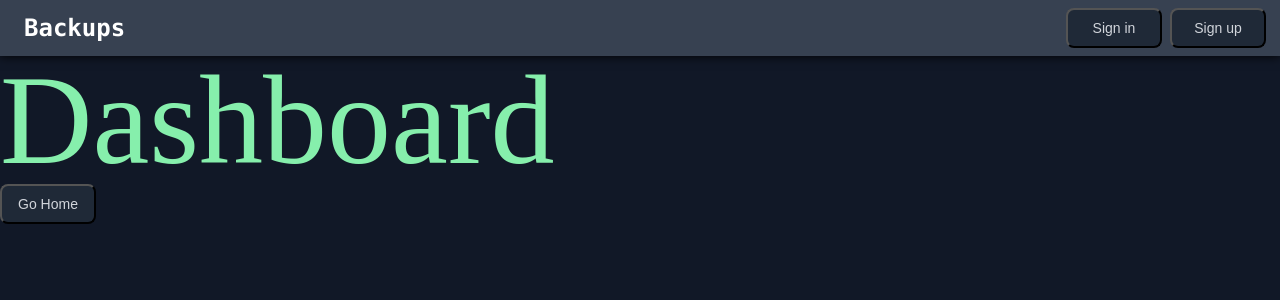
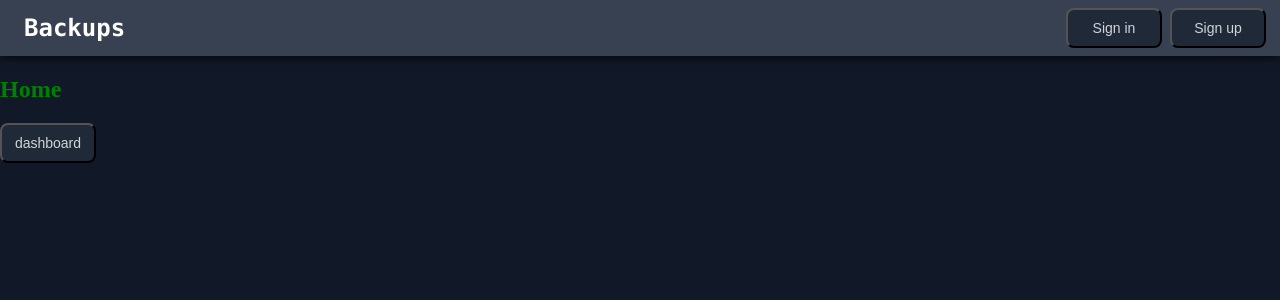
Before and after one commit to AguHDS/Backups, a React (Vite) app in the folder frontend/: page / in a window 1280 px wide. Shown: the top 300 px of the page. Built offline with nearby package versions, Linux system fonts and the light colour scheme.

Commit message:
\#14 logout management created (front and back)

```diff
--- a/frontend/src/App.jsx
+++ b/frontend/src/App.jsx
@@ -36,13 +36,13 @@ const App = () => {
         <NavBar />
         <Routes>
           {/* public routes */}
-          <Route path="/" element={<Dashboard />} />
+          <Route path="/" element={<Home />} />
           <Route path="/sign-in" element={<SignIn />} />
           <Route path="/sign-up" element={<SignUp />} />
           <Route path="/profile" element={<Profile />} />
 
           {/* protected routes */}
-          <Route path="/home" element={ <ProtectedRoute> <Home /> </ProtectedRoute>} />
+          <Route path="/dashboard" element={ <ProtectedRoute> <Dashboard /> </ProtectedRoute>} />
           <Route path="/account-settings" element={ <ProtectedRoute> <AccountSettings /> </ProtectedRoute>} />
 
           <Route path="/*" element={<Navigate to="NotFound" />} />
--- a/frontend/src/components/common/navBar/account-options/AccountOptions.jsx
+++ b/frontend/src/components/common/navBar/account-options/AccountOptions.jsx
@@ -5,7 +5,18 @@ import { ChevronDownIcon } from "@heroicons/react/20/solid";
 //react router
 import { Link } from "react-router-dom";
 
-export default function AccountOptions({username}) {
+//redux
+import { useDispatch } from "react-redux";
+import { logout } from "../../../../redux/features/authThunks";
+
+export default function AccountOptions({ username }) {
+  const dispatch = useDispatch();
+
+  const handleLogout = (e)=> {
+    e.preventDefault();
+    dispatch(logout());
+  }
+
   return (
     <Menu as="div" className="relative inline-block text-left">
       <div>
@@ -41,7 +52,7 @@ export default function AccountOptions({username}) {
           <div className="text-white bg-white h-[1px] w-full my-3"></div>
           <Link to="/">
             <MenuItem>
-            <button className="bg-[#212b3c] cursor-pointer w-full text-start text-base px-3 border-none text-white rounded">
+              <button onClick={handleLogout} className="bg-[#212b3c] cursor-pointer w-full text-start text-base px-3 border-none text-white rounded">
                 Logout
               </button>
             </MenuItem>
--- a/frontend/src/components/common/protectedRoute/ProtectedRoute.jsx
+++ b/frontend/src/components/common/protectedRoute/ProtectedRoute.jsx
@@ -22,7 +22,8 @@ const isAccessTokenValid = (accessToken) => {
   }
 };
 
-export default function ProtectedRoute({ children }) {
+  //check if user is authenticated and access token is valid before accessing protected childrens
+  export default function ProtectedRoute({ children }) {
   const dispatch = useDispatch();
   const { accessToken, isAuthenticated } = useSelector((state) => state.auth);
 
@@ -41,10 +42,10 @@ export default function ProtectedRoute({ children }) {
     };
 
     checkToken();
-  }, [accessToken]);
+  }, [accessToken, isAuthenticated]); //probar si funciona asi
 
-  if (!isAuthenticated || !isAccessTokenValid(accessToken)) {
-    console.error("Protected route, you need to log in");
+  if (!isAuthenticated && !isAccessTokenValid(accessToken)) {
+    console.error("Protected route, you need to log in"); //usar portal modal aca
     return <Navigate to="/" replace />;
   }
 
--- a/frontend/src/hooks/useAuth.js
+++ b/frontend/src/hooks/useAuth.js
@@ -86,7 +86,7 @@ export default function useAuth() {
 
     //if user logs in, setup redux global state and redirect
     dispatch(login(data));
-    if (redirect) navigate("/home");
+    if (redirect) navigate("/dashboard");
   }, [data, status, navigate]);
 
   return {
--- a/frontend/src/pages/dashboard/Dashboard.jsx
+++ b/frontend/src/pages/dashboard/Dashboard.jsx
@@ -1,13 +1,19 @@
-import {Link} from "react-router-dom";
-import {Button} from "../../components/common";
+//components
+import { Button } from "../../components/common";
+
+//react router dom
+import { Link } from "react-router-dom";
 
 export default function Dashboard() {
   return (
     <>
-      <div className="text-9xl text-green-300">Dashboard</div>
-      <Link to="/home">
-        <Button label="Go Home"></Button>
-      </Link>
+      <h2 style={{ color: "green" }}>Correctly authenticated</h2>
+      <div className="contentWrapper">
+
+        <Link to="/">
+          <Button label="To home"></Button>
+        </Link>
+      </div>
     </>
   );
 }
--- a/frontend/src/pages/home/Home.jsx
+++ b/frontend/src/pages/home/Home.jsx
@@ -1,19 +1,15 @@
 //components
-import { Button } from "../../components/common/";
+import { Button } from "../../components/common";
 
 //react router dom
 import { Link } from "react-router-dom";
-
 export default function Home() {
   return (
     <>
-      <h2 style={{ color: "green" }}>Correctly authenticated</h2>
-      <div className="contentWrapper">
-
-        <Link to="/">
-          <Button label="To dashboard"></Button>
-        </Link>
-      </div>
+      <h2 style={{ color: "green" }}>Home</h2>
+      <Link to="/dashboard">
+        <Button label="dashboard"></Button>
+      </Link>
     </>
   );
 }
--- a/frontend/src/redux/features/authThunks.js
+++ b/frontend/src/redux/features/authThunks.js
@@ -45,6 +45,7 @@ export const logout = createAsyncThunk(
     try {
         const state = getState();
         const userId = state.auth.userData.id;
+        console.log("user id from logout slice", userId)
 
       const response = await fetch(
         `http://localhost:${import.meta.env.VITE_BACKENDPORT}/logout`,
```
Also changed, not shown: 2 other files (tests, documents, lock files or other folders). Lines whose indentation alone changed are shown as unchanged.
